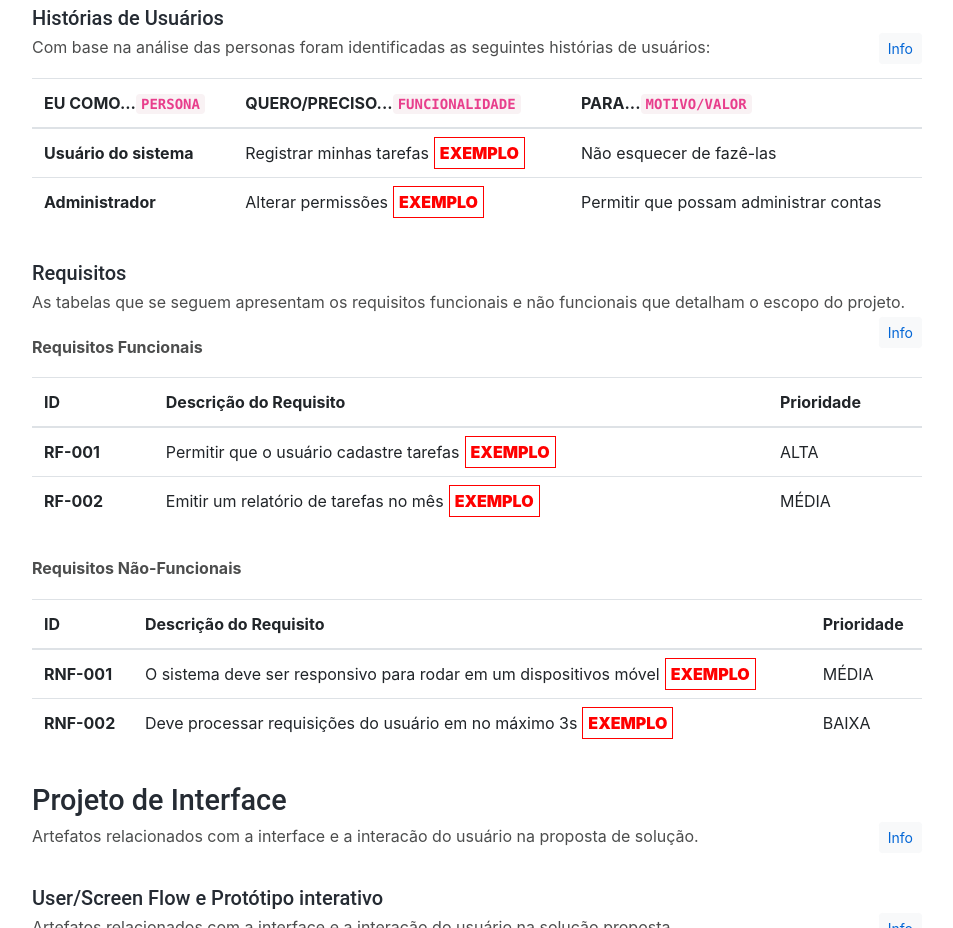
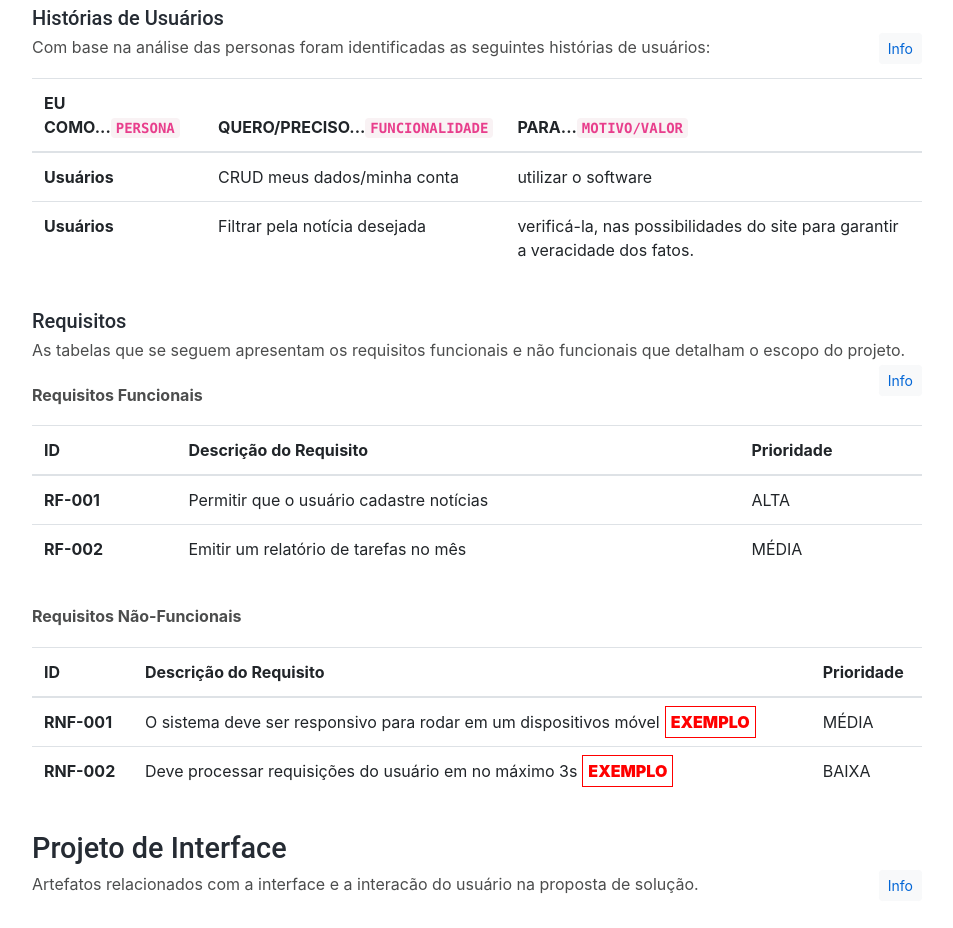
Before and after one commit to ICEI-PUC-Minas-PMGCC-TI/ti-1-pmg-cc-m-20241-g10-fake-news, a plain HTML site: page docs/index.html in a window 1280 px wide. Shown: the part 1832-2760 px from the top of the page, without its empty margins (293-1246 px from the left). Drawn offline with Linux system fonts and the light colour scheme.

Commit message:
Update index.html

```diff
--- a/docs/index.html
+++ b/docs/index.html
@@ -249,7 +249,9 @@
 
             <section id="ti_especificacoes">
               <h4>Especificações do Projeto</h4>
+
               <p>Documentação das especificações do projeto.
+
                 <button type="button"
                   class="btn btn-light btn-sm float-right"
                   data-toggle="collapse"
@@ -271,20 +273,28 @@
                   <thead>
                       <tr>
                           <th scope="col">EU COMO...<code>PERSONA</code></th>
+
                           <th scope="col">QUERO/PRECISO...<code>FUNCIONALIDADE</code></th>
-                          <th scope="col">PARA...<code>MOTIVO/VALOR</code></th>
+
+                          <th scope="col">PARA...<code>MOTIVO/VALOR</code>
+
+                          </th>
                       </tr>
                   </thead>
                   <tbody>
                       <tr>
-                          <th scope="row">Usuário do sistema</th>
-                          <td>Registrar minhas tarefas<span class="exemplo">EXEMPLO</span></td>
-                          <td>Não esquecer de fazê-las</td>
+                          <th scope="row">Usuários</th>
+                          <td>CRUD meus dados/minha conta</td>
+                          <td>utilizar o software</td>
                       </tr>
                       <tr>
-                          <th scope="row">Administrador</th>
-                          <td>Alterar permissões<span class="exemplo">EXEMPLO</span></td>
-                          <td>Permitir que possam administrar contas</td>
+                          <th scope="row">Usuários</th>
+                          <td>
+                            Filtrar pela notícia desejada
+                          </td>
+                          <td>
+                            verificá-la, nas possibilidades do site para garantir a veracidade dos fatos.
+                          </td>
                       </tr>
                   </tbody>
                 </table>
@@ -293,15 +303,41 @@
               <section>
                 <h5>Requisitos</h5>
                 <p>As tabelas que se seguem apresentam os requisitos funcionais e não funcionais que detalham o escopo do projeto.
-                  <button type="button" class="btn btn-light btn-sm float-right" data-toggle="collapse" href="#collapseRequisitos">Info</button>
+                  <button type="button"
+
+                    class="btn btn-light btn-sm float-right"
+
+                    data-toggle="collapse"
+
+                    href="#collapseRequisitos"
+
+                    >Info
+
+                  </button>
+
                 </p>
+
                 <div class="alert alert-warning collapse" role="alert" id="collapseRequisitos">
+
                   <p>Com base nas Histórias de Usuário, enumere os requisitos da sua
+
                     solução. Classifique esses requisitos em dois grupos:</p>
                   <ul>
-                    <li><a href="https://pt.wikipedia.org/wiki/Requisito_funcional">Requisitos Funcionais (RF)</a>:
+                    <li><a href="https://pt.wikipedia.org/wiki/Requisito_funcional"
+
+                          >Requisitos Funcionais (RF)
+                    </a>:
+
                       correspondem a uma funcionalidade que deve estar presente na plataforma (ex: cadastro de usuário).</li>
-                    <li><a href="https://pt.wikipedia.org/wiki/Requisito_n%C3%A3o_funcional">Requisitos Não Funcionais (RNF)</a>: correspondem a uma característica técnica, seja de usabilidade, desempenho, confiabilidade, segurança ou outro (ex: suporte a dispositivos iOS e Android).</li>
+
+                    <li><a href="https://pt.wikipedia.org/wiki/Requisito_n%C3%A3o_funcional"
+
+                          >Requisitos Não Funcionais (RNF)</a>
+
+                      : correspondem a uma característica técnica, seja de usabilidade, desempenho, confiabilidade, segurança ou outro (ex: suporte a dispositivos iOS e Android).
+
+                    </li>
+
                   </ul>
 
                   <p>Lembre-se que cada requisito deve corresponder à uma e somente uma característica alvo da sua solução. Além disso, certifique-se de que todos os aspectos capturados nas Histórias de Usuário foram cobertos.</p>
@@ -319,12 +355,16 @@
                   <tbody>
                       <tr>
                           <th scope="row">RF-001</th>
-                          <td>Permitir que o usuário cadastre tarefas<span class="exemplo">EXEMPLO</span></td>
+                          <td>
+                            Permitir que o usuário cadastre notícias
+                          </td>
                           <td>ALTA</td>
                       </tr>
                       <tr>
                           <th scope="row">RF-002</th>
-                          <td>Emitir um relatório de tarefas no mês<span class="exemplo">EXEMPLO</span></td>
+                          <td>
+                            Emitir um relatório de tarefas no mês
+                          </td>
                           <td>MÉDIA</td>
                       </tr>
                   </tbody>
```
